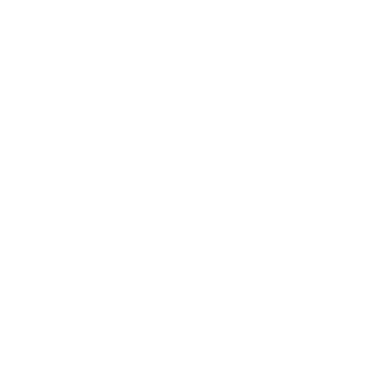
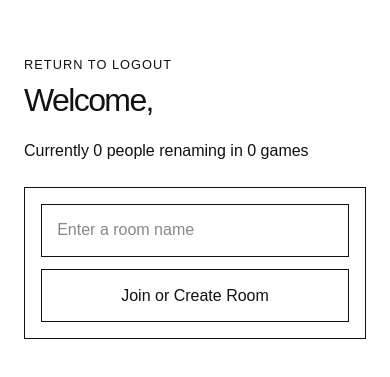
Before and after one commit to ako3131/renamed, an Angular app: page /lobby in a window 390 px wide. Shown: the part 225-602 px from the top of the page. Built offline with nearby package versions, Linux system fonts and the light colour scheme.

Commit message:
Add lobby page once logged in

```diff
--- a/src/app/pages/lobby/lobby.component.css
+++ b/src/app/pages/lobby/lobby.component.css
@@ -0,0 +1,184 @@
+:host {
+	display: block;
+	min-height: 100dvh;
+	font-family: Arial, Helvetica, sans-serif;
+	color: #111;
+	background: #fff;
+}
+
+:host ::ng-deep body {
+	margin: 0;
+	min-height: 100dvh;
+	background: #fff;
+}
+
+.shell {
+	min-height: 100dvh;
+	display: grid;
+	place-items: center;
+	padding: 1.5rem;
+}
+
+.panel {
+	width: min(100%, 920px);
+	display: grid;
+	gap: 1.5rem;
+}
+
+.header {
+	display: grid;
+	gap: 0.65rem;
+}
+
+.header-row {
+	display: flex;
+	align-items: center;
+	justify-content: space-between;
+	gap: 1rem;
+}
+
+.back-button {
+	border: 0;
+	padding: 0;
+	background: transparent;
+	color: inherit;
+	font: inherit;
+	font-size: 0.8rem;
+	text-transform: uppercase;
+	letter-spacing: 0.08em;
+	cursor: pointer;
+	display: inline-flex;
+	align-items: center;
+	gap: 0.45rem;
+	white-space: nowrap;
+}
+
+.back-button:hover {
+	text-decoration: underline;
+	text-underline-offset: 0.2em;
+}
+
+.back-arrow {
+	font-size: 1rem;
+	line-height: 1;
+}
+
+.header h1 {
+	margin: 0;
+	font-size: clamp(2rem, 4vw, 3rem);
+	line-height: 1;
+	letter-spacing: -0.05em;
+}
+
+.eyebrow {
+	margin: 0 0 0.5rem;
+	font-size: 0.8rem;
+	text-transform: uppercase;
+	letter-spacing: 0.08em;
+}
+
+.description {
+	max-width: 60ch;
+	margin: 0.75rem 0 0;
+	line-height: 1.5;
+}
+
+.grid {
+	display: grid;
+	grid-template-columns: repeat(2, minmax(0, 1fr));
+	gap: 1rem;
+}
+
+.card {
+	border: 1px solid #111;
+	border-radius: 0;
+	padding: 1rem;
+	display: grid;
+	gap: 0.75rem;
+}
+
+.status-card p {
+	margin: 0;
+	font-size: 0.8rem;
+	text-transform: uppercase;
+	letter-spacing: 0.08em;
+}
+
+.status-card span {
+	font-size: clamp(1.5rem, 3vw, 2.25rem);
+	font-weight: 700;
+	letter-spacing: -0.05em;
+}
+
+.text-input {
+	width: 100%;
+	border: 1px solid #111;
+	border-radius: 0;
+	padding: 0.85rem 0.95rem;
+	font: inherit;
+	font-size: 1rem;
+	color: #111;
+	background: #fff;
+	outline: none;
+}
+
+.text-input:focus {
+	outline: 2px solid #111;
+	outline-offset: 2px;
+}
+
+.actions {
+	display: flex;
+	flex-wrap: wrap;
+	gap: 0.75rem;
+}
+
+.action-button,
+.secondary-button {
+	border: 1px solid #111;
+	border-radius: 0;
+	padding: 0.85rem 1rem;
+	font: inherit;
+	font-size: 1rem;
+	cursor: pointer;
+	background: #fff;
+	color: #111;
+}
+
+.action-button:hover,
+.secondary-button:hover {
+	background: #111;
+	color: #fff;
+}
+
+.visually-hidden {
+	position: absolute;
+	width: 1px;
+	height: 1px;
+	padding: 0;
+	margin: -1px;
+	overflow: hidden;
+	clip: rect(0, 0, 0, 0);
+	white-space: nowrap;
+	border: 0;
+}
+
+@media (max-width: 720px) {
+	.header-row {
+		align-items: flex-start;
+		flex-direction: column;
+	}
+
+	.grid {
+		grid-template-columns: 1fr;
+	}
+
+	.actions {
+		flex-direction: column;
+	}
+
+	.action-button,
+	.secondary-button {
+		width: 100%;
+	}
+}
--- a/src/app/pages/lobby/lobby.component.html
+++ b/src/app/pages/lobby/lobby.component.html
@@ -0,0 +1,40 @@
+<main class="shell">
+	<section class="panel">
+		<header class="header">
+			<div class="header-row">
+				<button class="back-button" type="button" (click)="returnToLogin()">
+					<span>Return to logout</span>
+				</button>
+			</div>
+			<h1>Welcome, {{ username }}</h1>
+			<p class="description">
+				Currently {{ totalPlayersStr }} renaming in {{ totalGamesStr }}
+			</p>
+		</header>
+
+		<section class="card" (ngSubmit)="enterGame()">
+			<label class="visually-hidden" for="room-action">
+				Join or create room
+			</label>
+
+			<input
+				id="roomname"
+				class="text-input"
+				type="text"
+				name="roomname"
+                [ngModel]="roomname()"
+                (ngModelChange)="roomname.set($event)"
+				placeholder="Enter a room name"
+				autocomplete="off"
+				spellcheck="false"
+                required
+			/>
+
+			<div class="actions">
+				<button class="action-button" type="button">
+					Join or Create Room
+				</button>
+			</div>
+		</section>
+	</section>
+</main>
--- a/src/app/pages/lobby/lobby.component.ts
+++ b/src/app/pages/lobby/lobby.component.ts
@@ -2,6 +2,8 @@
 import { FormsModule } from '@angular/forms';
 import { Router } from '@angular/router';
 import { PlayerSessionService } from '../../services/player-session.service';
+import { RoomService } from '../../services/room.service';
+import { User } from '../../models/user.model';
 
 @Component({
   selector: 'app-lobby',
@@ -11,12 +13,37 @@
   styleUrl: './lobby.component.css'
 })
 export class LobbyComponent {
-  readonly errorMessage = signal('');
 
-  constructor(private router: Router) {}
+  readonly roomname = signal('');
+  username = '';
+  user: User | null = null;
+  totalPlayersStr = '';
+  totalGamesStr = '';
 
-  lobby(): void {
+  constructor(private router: Router) {
+    this.user = PlayerSessionService.loadUser();
+    this.username = this.user?.username ?? '';
+
+    const players = RoomService.totalPlayers();
+    const games = RoomService.totalGames();
+
+    this.totalPlayersStr = `${players} ${players === 1 ? 'person' : 'people'}`;
+    this.totalGamesStr = `${games} ${games === 1 ? 'game' : 'games'}`;
+  }
+
+  enterGame(): void {
+    const roomname = this.roomname().trim();
+
+    if (!roomname || !this.user) {
+      return;
+    }
+
+    RoomService.createOrJoinRoom(roomname, this.user);
 
     this.router.navigate(['/waiting']);
   }
+
+  returnToLogin(): void {
+    this.router.navigate(['/'])
+  }
 }
--- a/src/app/services/room.service.ts
+++ b/src/app/services/room.service.ts
@@ -121,13 +121,9 @@
 }
 
 export const RoomService = {
-    loadRoom,
-    saveRoom,
-    createRoom,
     createOrJoinRoom,
     joinRoom,
     leaveRoom,
-    closeRoom,
     totalGames,
     totalPlayers,
     clearRooms
```
